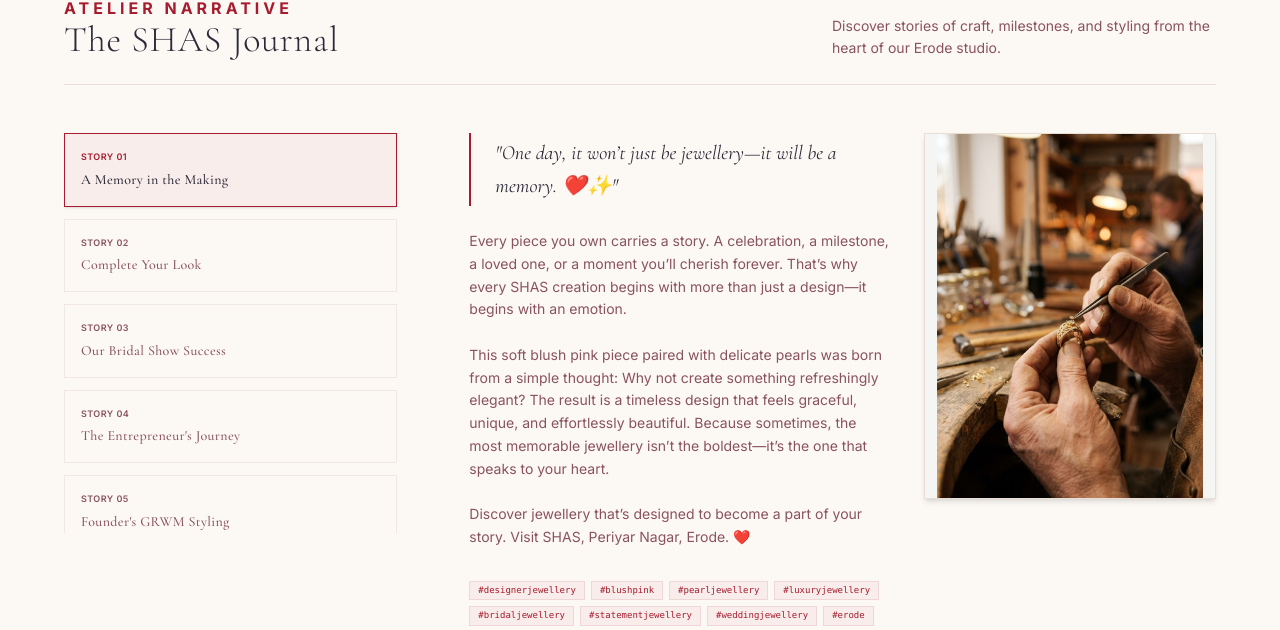
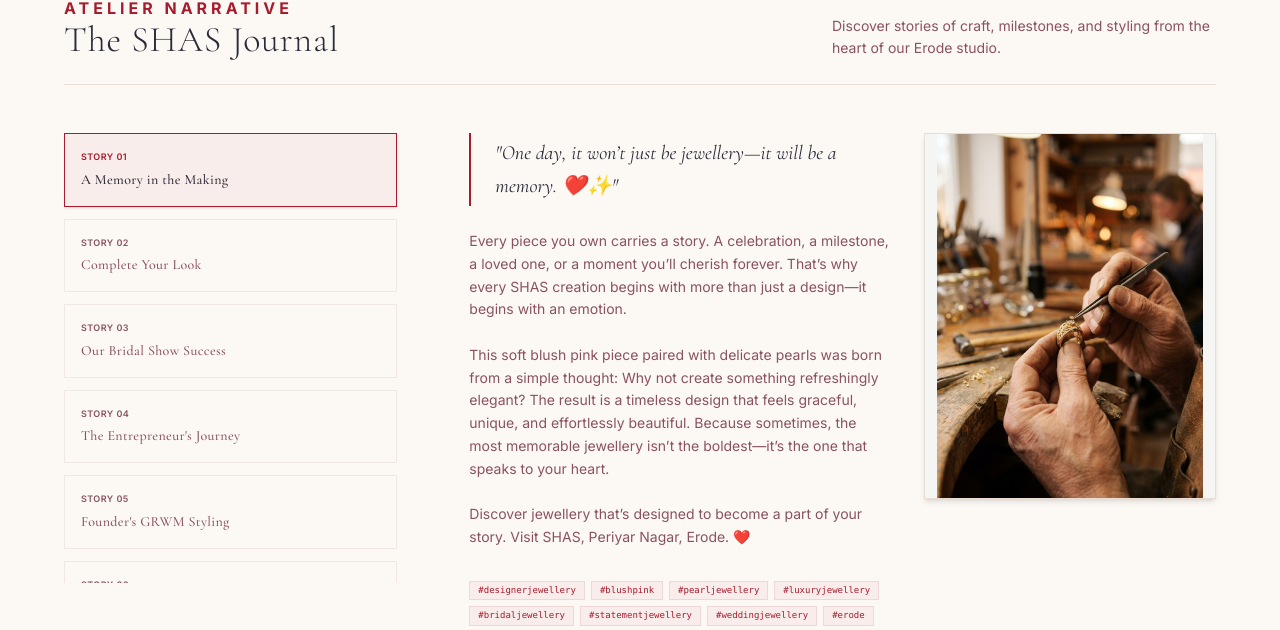
Before and after one commit to aswin402/shas_jew, a React (Vite) app: page / in a window 1280 px wide. Shown: the part 2580-3210 px from the top of the page. Built offline with nearby package versions, Linux system fonts and the light colour scheme; a web font is replaced by a local one.

Commit message:
style: constraint Journal link list height explicitly using h-[300px] lg:h-[450px]

```diff
--- a/src/pages/HomePage.tsx
+++ b/src/pages/HomePage.tsx
@@ -597,7 +597,7 @@ export function HomePage() {
 
           <div className="grid grid-cols-1 lg:grid-cols-12 gap-12 lg:gap-16 items-start">
             {/* Left side: Navigation links list */}
-            <div className="story-text-reveal lg:col-span-4 space-y-3 max-h-[400px] overflow-y-scroll custom-scrollbar pr-2">
+            <div className="story-text-reveal lg:col-span-4 space-y-3 h-[300px] lg:h-[450px] overflow-y-scroll custom-scrollbar pr-2">
               {NARRATIVES.map((narrative, index) => {
                 const isActive = activeStoryIndex === index;
                 return (
```
